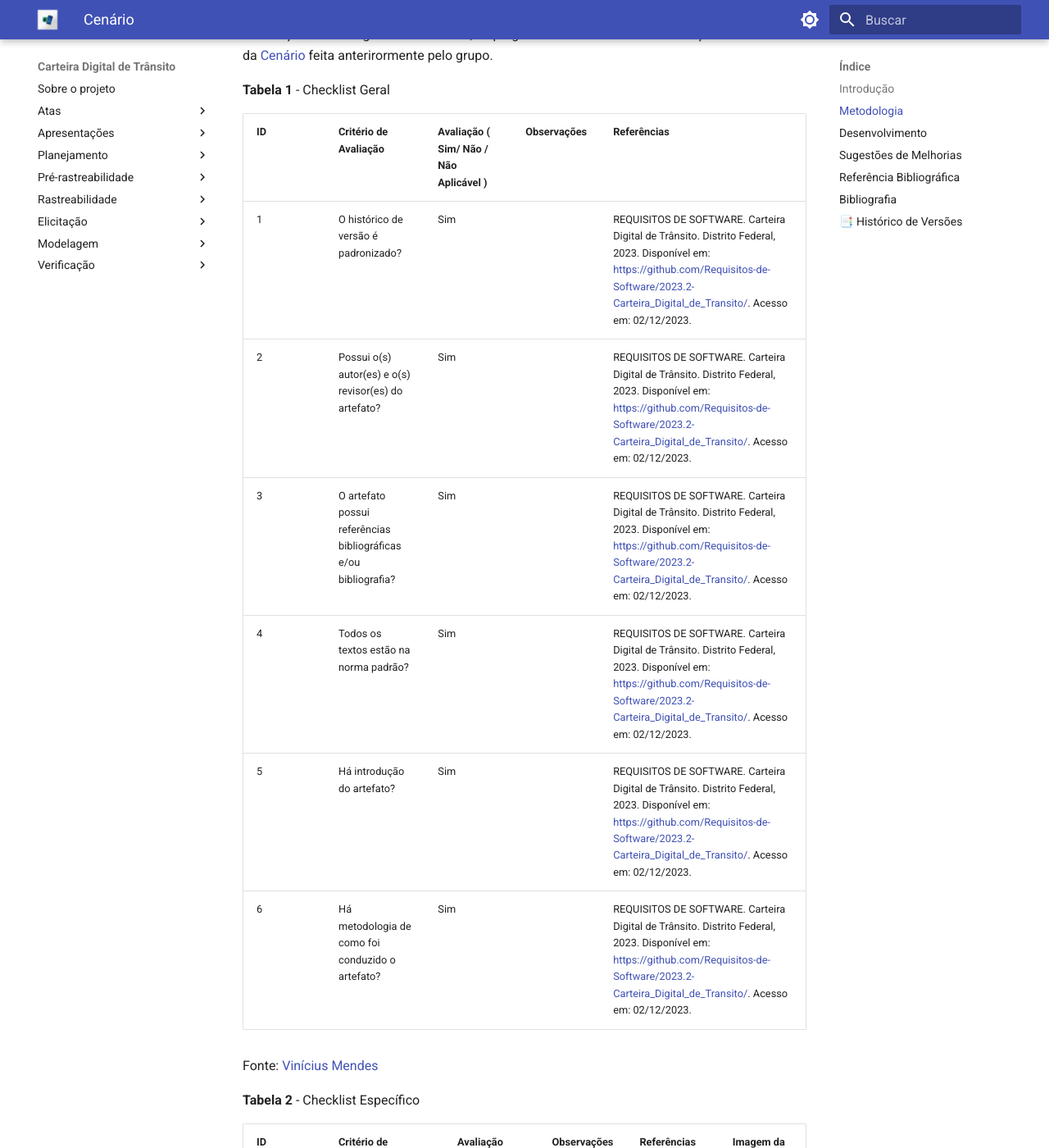
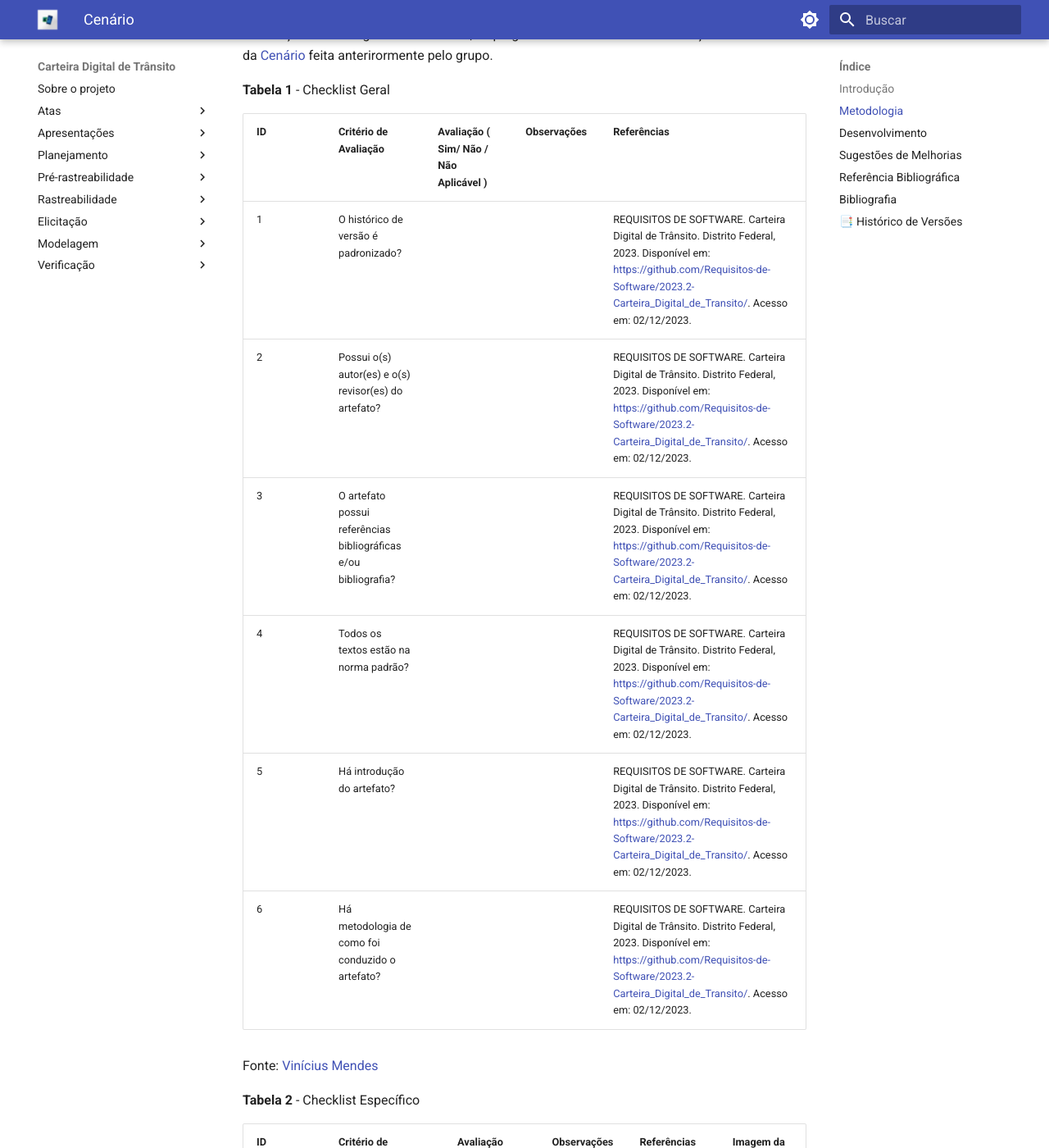
Before and after one commit to Requisitos-de-Software/2023.2-Carteira_Digital_de_Transito, an MkDocs documentation site: the page built from docs/verificacao/grupo2/altino-luis-vinicius/Verificação Cenário.md, in a window 1280 px wide and 1400 px high, scrolled down 497 px. Shown: the whole window at 82% size. Built offline with MkDocs 1.6.1 and Material for MkDocs 9.7.7, drawn with Linux system fonts in a browser that asks for light colours.

Commit message:
Update Verificação Cenário.md

```diff
--- a/docs/verificacao/grupo2/altino-luis-vinicius/Verificação Cenário.md
+++ b/docs/verificacao/grupo2/altino-luis-vinicius/Verificação Cenário.md
@@ -12,12 +12,12 @@ A verificação do artefato seguirá o [planejamento](https://github.com/Requis
 
 | ID | Critério de Avaliação                           | Avaliação ( Sim/ Não / Não Aplicável )             | Observações                       | Referências                                                    |
 |----| ------------------------------------------------|----------------------------------------------------|-----------------------------------|----------------------------------------------------------------|
-| 1  | O histórico de versão é padronizado?                                           |     Sim       |            |  REQUISITOS DE SOFTWARE. Carteira Digital de Trânsito. Distrito Federal, 2023. Disponível em: <https://github.com/Requisitos-de-Software/2023.2-Carteira_Digital_de_Transito/>. Acesso em: 02/12/2023.          |
-| 2  | Possui o(s) autor(es) e o(s) revisor(es) do artefato?                          |     Sim       |            |  REQUISITOS DE SOFTWARE. Carteira Digital de Trânsito. Distrito Federal, 2023. Disponível em: <https://github.com/Requisitos-de-Software/2023.2-Carteira_Digital_de_Transito/>. Acesso em: 02/12/2023.          |
-| 3  | O artefato possui referências bibliográficas e/ou bibliografia?                |     Sim       |            |  REQUISITOS DE SOFTWARE. Carteira Digital de Trânsito. Distrito Federal, 2023. Disponível em: <https://github.com/Requisitos-de-Software/2023.2-Carteira_Digital_de_Transito/>. Acesso em: 02/12/2023.          |
-| 4  | Todos os textos estão na norma padrão?                                         |     Sim       |            |   REQUISITOS DE SOFTWARE. Carteira Digital de Trânsito. Distrito Federal, 2023. Disponível em: <https://github.com/Requisitos-de-Software/2023.2-Carteira_Digital_de_Transito/>. Acesso em: 02/12/2023.         |
-| 5  | Há introdução do artefato?                                                     |     Sim       |            |    REQUISITOS DE SOFTWARE. Carteira Digital de Trânsito. Distrito Federal, 2023. Disponível em: <https://github.com/Requisitos-de-Software/2023.2-Carteira_Digital_de_Transito/>. Acesso em: 02/12/2023.        |
-| 6  | Há metodologia de como foi conduzido o artefato?                               |     Sim       |            |  REQUISITOS DE SOFTWARE. Carteira Digital de Trânsito. Distrito Federal, 2023. Disponível em: <https://github.com/Requisitos-de-Software/2023.2-Carteira_Digital_de_Transito/>. Acesso em: 02/12/2023.          |
+| 1  | O histórico de versão é padronizado?                                           |            |            |  REQUISITOS DE SOFTWARE. Carteira Digital de Trânsito. Distrito Federal, 2023. Disponível em: <https://github.com/Requisitos-de-Software/2023.2-Carteira_Digital_de_Transito/>. Acesso em: 02/12/2023.          |
+| 2  | Possui o(s) autor(es) e o(s) revisor(es) do artefato?                          |            |            |  REQUISITOS DE SOFTWARE. Carteira Digital de Trânsito. Distrito Federal, 2023. Disponível em: <https://github.com/Requisitos-de-Software/2023.2-Carteira_Digital_de_Transito/>. Acesso em: 02/12/2023.          |
+| 3  | O artefato possui referências bibliográficas e/ou bibliografia?                |            |            |  REQUISITOS DE SOFTWARE. Carteira Digital de Trânsito. Distrito Federal, 2023. Disponível em: <https://github.com/Requisitos-de-Software/2023.2-Carteira_Digital_de_Transito/>. Acesso em: 02/12/2023.          |
+| 4  | Todos os textos estão na norma padrão?                                         |            |            |   REQUISITOS DE SOFTWARE. Carteira Digital de Trânsito. Distrito Federal, 2023. Disponível em: <https://github.com/Requisitos-de-Software/2023.2-Carteira_Digital_de_Transito/>. Acesso em: 02/12/2023.         |
+| 5  | Há introdução do artefato?                                                     |            |            |    REQUISITOS DE SOFTWARE. Carteira Digital de Trânsito. Distrito Federal, 2023. Disponível em: <https://github.com/Requisitos-de-Software/2023.2-Carteira_Digital_de_Transito/>. Acesso em: 02/12/2023.        |
+| 6  | Há metodologia de como foi conduzido o artefato?                               |            |            |  REQUISITOS DE SOFTWARE. Carteira Digital de Trânsito. Distrito Federal, 2023. Disponível em: <https://github.com/Requisitos-de-Software/2023.2-Carteira_Digital_de_Transito/>. Acesso em: 02/12/2023.          |
 
 Fonte: [Vinícius Mendes](https://github.com/yabamiah)
 
```
